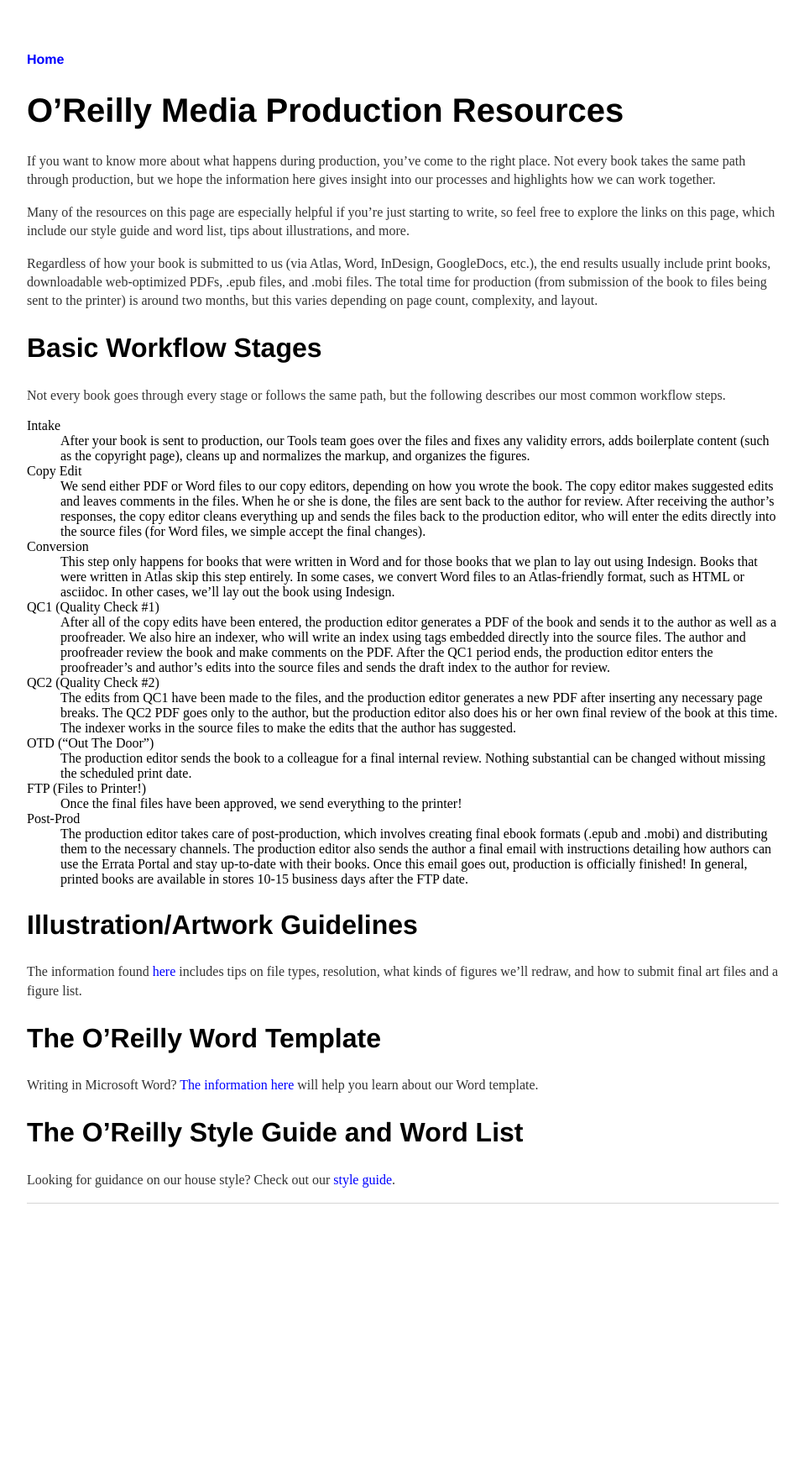
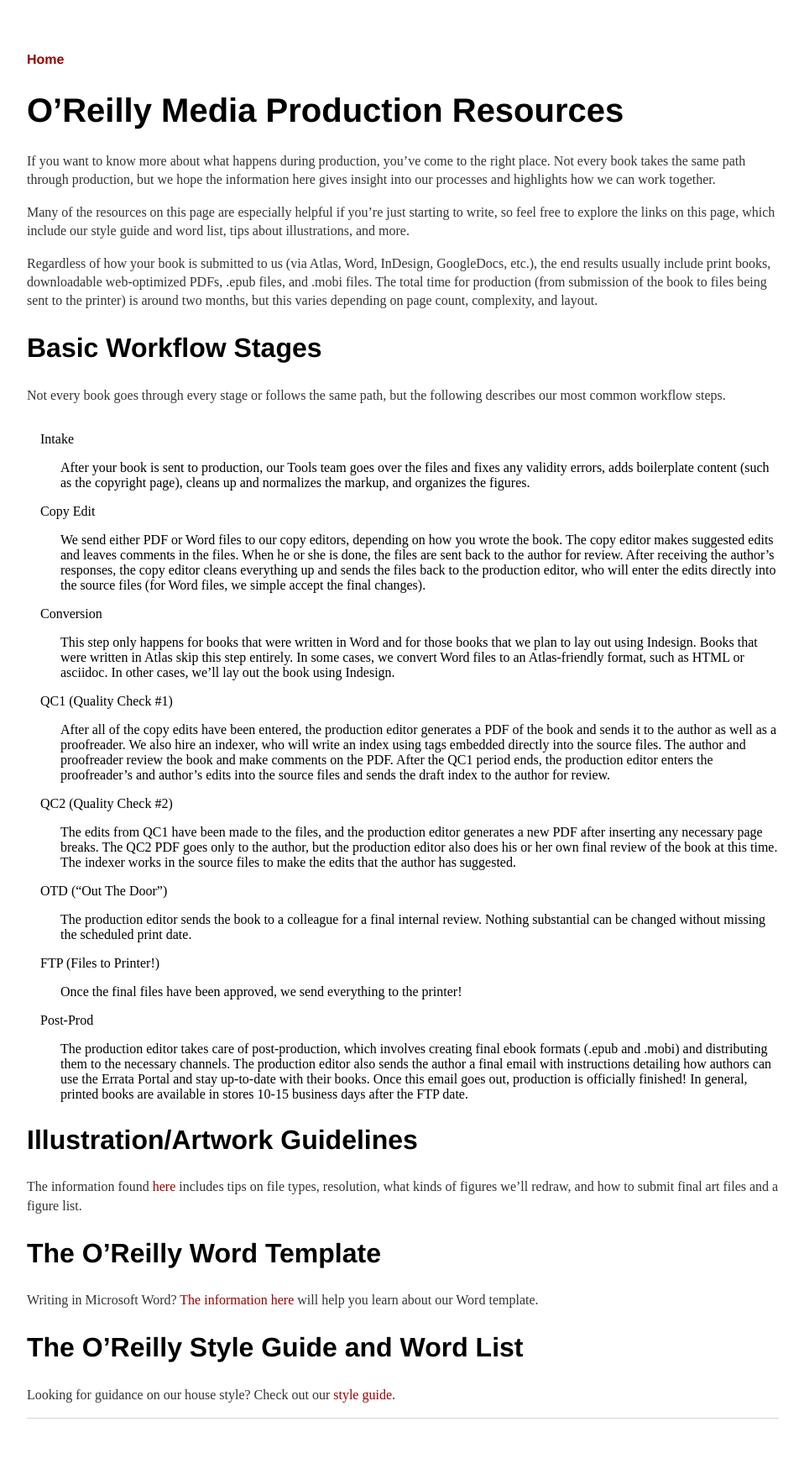
Before and after one commit to oreillymedia/production-resources, a Jekyll site: the page built from index.md, in a window 1280 px wide. Shown: the whole page at 84% size, without its empty margins (160-1118 px from the left). Built offline with Jekyll 4.4.1, drawn with Linux system fonts in a browser that asks for light colours; before the commit the page ends 1493 px from its top, so only the background shows below that.

Commit message:
Update main.css
Updating space around variable terms and color of live links.

```diff
--- a/css/main.css
+++ b/css/main.css
@@ -15,7 +15,7 @@
 }
 a {
     text-decoration: none;
-    color: #00F;
+    color: #990000;
 }
 a:hover {
     text-decoration: underline;
@@ -71,6 +71,12 @@
 
 ul.posts li {
     list-style: none;
+}
+
+/* Lists */
+
+dt {
+    padding: 1em;
 }
 
 /* Tables */
```
